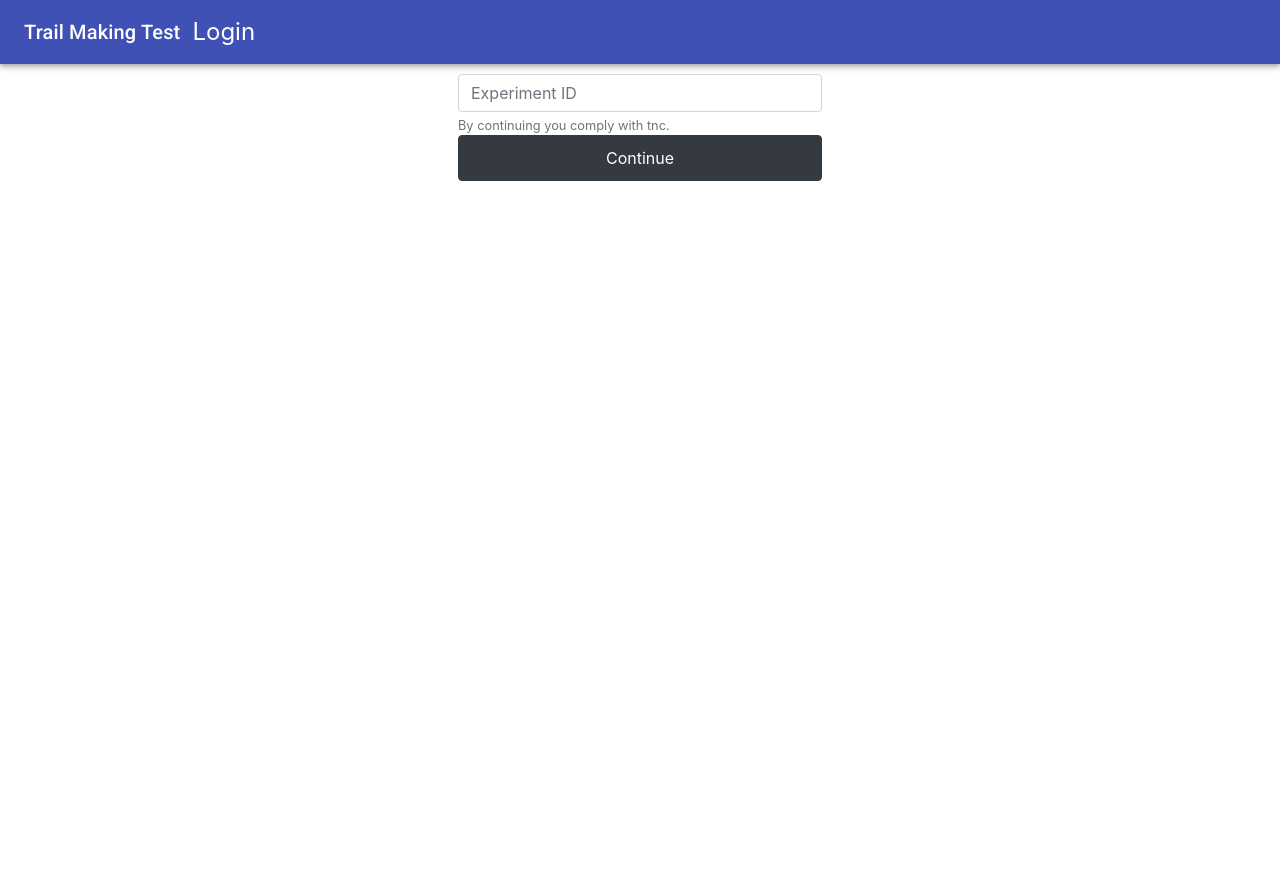
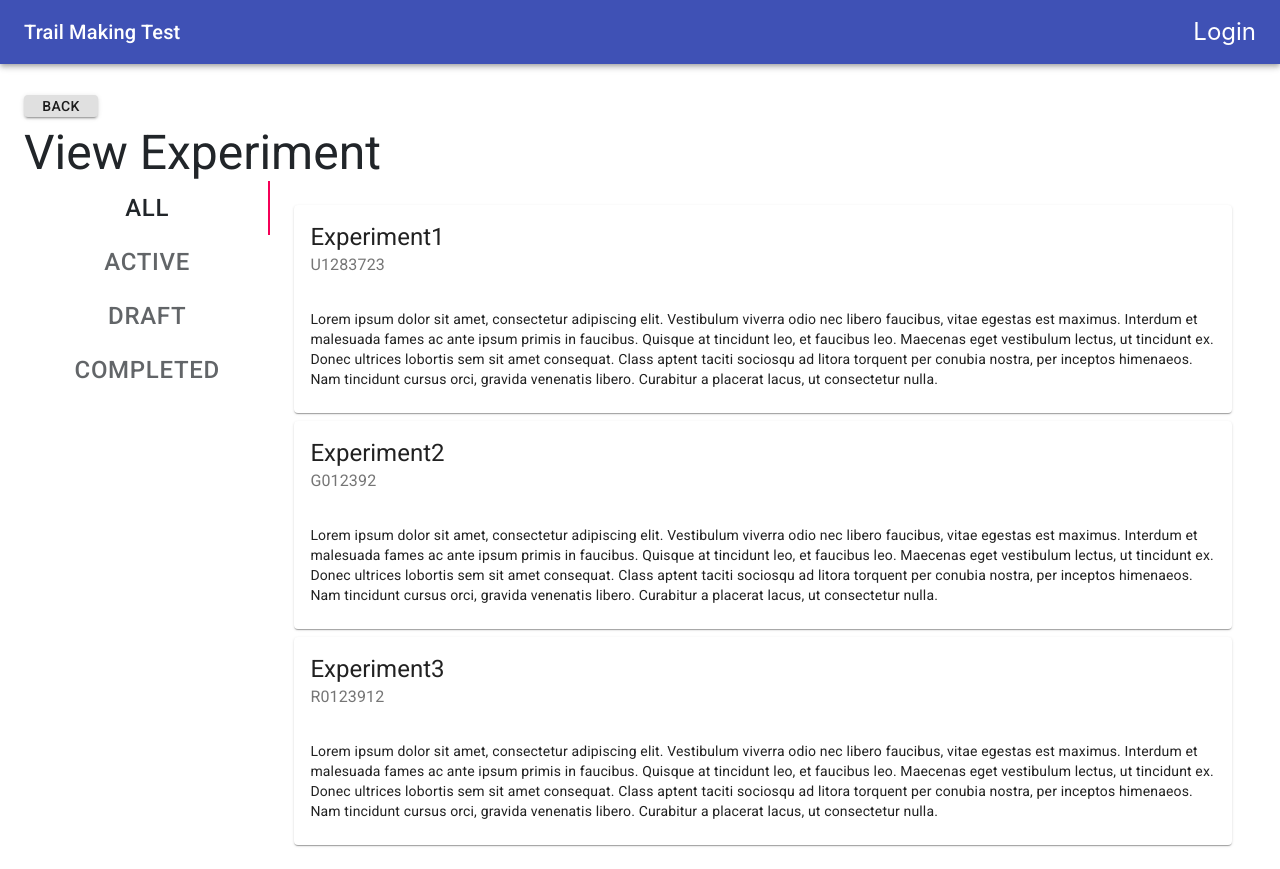
Before and after one commit to kevzzsk/TrailMakingTest, a React (Create React App) app: page / in a window 1280 px wide. Before the commit the page ends 800 px from the top, so only its background shows below. Built offline with nearby package versions, Linux system fonts and the light colour scheme.

Commit message:
Add ViewExperiment Page

```diff
--- a/src/App.css
+++ b/src/App.css
@@ -69,3 +69,33 @@ a.nav-item:active{
 #root{
   height: 100vh;
 }
+
+.vexp-container{
+  display: grid;
+  grid-template-columns: 1fr 4fr ;
+  grid-template-rows: 1fr 1fr 9fr;
+  grid-template-areas:
+  "back ."
+  "title title"
+  "tab tabpanel";
+  height: calc(100% - 64px);
+
+}
+
+.vexp-btn{
+  grid-area: back;
+  width: 30%;
+  height: 60%;
+  align-self: center
+}
+.vexp-title{
+  grid-area: title;
+  align-self: center
+}
+
+.vexp-tabs{
+  grid-area: tab;
+}
+.vexp-tabspanel{
+  grid-area: tabpanel
+}
--- a/src/App.js
+++ b/src/App.js
@@ -1,12 +1,14 @@
 import React, { Component } from 'react';
 import './App.css';
+import { BrowserRouter as Router, Route, Switch } from "react-router-dom";
 
 import ExperimentPage from './components/ExperimentPage'
 import Appbar from './components/Appbar';
 import HomePage from './components/HomePage';
 import CompletionPage from './components/CompletionPage'
 import LoginPage from './components/LoginPage';
-import { BrowserRouter as Router, Route, Switch } from "react-router-dom";
+import ViewExperiment from './components/ViewExperiment'
+
 
 class App extends Component {
 	render() {
@@ -15,7 +17,7 @@ class App extends Component {
 				<div id="bg">
 					<Appbar />
 					<Switch>
-						<Route exact path="/" component={HomePage} />
+						<Route exact path="/" component={ViewExperiment} />
 						<Route path="/experiment" exact component={ExperimentPage} />
 						<Route path="/completion" exact component={CompletionPage} />
 						<Route path="/login" exact component={LoginPage} />
--- a/src/components/Appbar.js
+++ b/src/components/Appbar.js
@@ -9,8 +9,8 @@ class Appbar extends Component  {
                 <AppBar position="static">
                     <Toolbar>
                         <Typography variant="h6">Trail Making Test</Typography>
-                        <Link to={'/login'}>
-                            <IconButton edge="end" color="inherit" className="ml-auto">Login</IconButton>
+                        <Link to={'/login'} className="ml-auto">
+                            <IconButton edge="end" color="inherit">Login</IconButton>
                         </Link>
                     </Toolbar>
                 </AppBar>
--- /dev/null
+++ b/src/components/ExperimentCard.js
@@ -0,0 +1,21 @@
+import React from 'react'
+
+import {Card,CardHeader,CardContent, Typography} from '@material-ui/core'
+
+function ExperimentCard(props) {
+    return (
+        <div>
+            <Card className="m-2">
+                <CardHeader title={props.title} subheader={props.subheader} />
+                <CardContent>
+                    <Typography variant="body2">
+                        {props.description}
+                    </Typography>
+                </CardContent>
+            </Card>
+        </div>
+    )
+}
+
+
+export default ExperimentCard;
--- /dev/null
+++ b/src/components/ViewExperiment.js
@@ -0,0 +1,117 @@
+import React from 'react'
+import PropTypes from 'prop-types';
+import { Tabs, Tab, Typography, Button, Box, makeStyles } from '@material-ui/core'
+import { fontSize } from '@material-ui/system';
+
+import exData from '../template/exData'
+import ExperimentCard from './ExperimentCard'
+
+function TabPanel(props) {
+    const { children, value, index, ...other } = props;
+
+    return (
+        <Typography
+            component="div"
+            role="tabpanel"
+            hidden={value !== index}
+            id={`vertical-tabpanel-${index}`}
+            aria-labelledby={`vertical-tab-${index}`}
+            {...other}
+        >
+            <Box p={2}>{children}</Box>
+        </Typography>
+    );
+}
+
+TabPanel.propTypes = {
+    children: PropTypes.node,
+    index: PropTypes.any.isRequired,
+    value: PropTypes.any.isRequired,
+};
+
+function a11yProps(index) {
+    return {
+        id: `vertical-tab-${index}`,
+        'aria-controls': `vertical-tabpanel-${index}`,
+        style: { fontSize: "24px" }
+    };
+}
+
+
+
+function ViewExperiment() {
+    const [value, setValue] = React.useState(0);
+
+    function handleChange(event, newValue) {
+        setValue(newValue);
+    }
+
+    function genCards(index) {
+        switch (index) {
+            case 0:
+                return exData.Experiments.map((item) => {
+                    return <ExperimentCard title={item.title} subheader={item.experimentID} description={item.description} />
+                });
+                break;
+            case 1:
+                return exData.Experiments.filter((item) => { return item.status === "Active" }).map((item) => {
+                    return <ExperimentCard title={item.title} subheader={item.experimentID} description={item.description} />
+                });
+                break;
+            case 2:
+                return exData.Experiments.filter((item) => { return item.status === "Draft" }).map((item) => {
+                    return <ExperimentCard title={item.title} subheader={item.experimentID} description={item.description} />
+                });
+                break;
+            case 3:
+                return exData.Experiments.filter((item) => { return item.status === "Completed" }).map((item) => {
+                    return <ExperimentCard title={item.title} subheader={item.experimentID} description={item.description} />
+                });
+                break;
+
+            default:
+                return exData.Experiments.map((item) => {
+                    return <ExperimentCard title={item.title} subheader={item.experimentID} description={item.description} />
+                });
+                break;
+        }
+    }
+
+    return (
+        <div className="vexp-container m-4 ">
+            <Button variant="contained" className="vexp-btn">Back</Button>
+            <Typography variant="h3" className="vexp-title">View Experiment</Typography>
+            <Tabs
+                orientation="vertical"
+                variant="scrollable"
+                value={value}
+                onChange={handleChange}
+                aria-label="Vertical tabs example"
+                className="vexp-tabs"
+            >
+                <Tab label="All" {...a11yProps(0)} />
+                <Tab label="Active" {...a11yProps(1)} />
+                <Tab label="Draft" {...a11yProps(2)} />
+                <Tab label="Completed" {...a11yProps(3)} />
+            </Tabs>
+            <div className="vexp-tabspanel">
+                <TabPanel value={value} index={0}>
+                    {genCards(0)}
+                </TabPanel>
+                <TabPanel value={value} index={1}>
+                    {genCards(1)}
+                </TabPanel>
+                <TabPanel value={value} index={2}>
+                    {genCards(2)}
+                </TabPanel>
+                <TabPanel value={value} index={3}>
+                    {genCards(3)}
+                </TabPanel>
+            </div>
+        </div>
+    )
+}
+
+
+
+export default ViewExperiment;
--- /dev/null
+++ b/src/template/exData.js
@@ -0,0 +1,32 @@
+export default{
+    "UserID" : "researcher1",
+    "Experiments":[
+        {
+            "title": "Experiment1",
+            "experimentID": "U1283723",
+            "description": "Lorem ipsum dolor sit amet, consectetur adipiscing elit. Vestibulum viverra odio nec libero faucibus, vitae egestas est maximus. Interdum et malesuada fames ac ante ipsum primis in faucibus. Quisque at tincidunt leo, et faucibus leo. Maecenas eget vestibulum lectus, ut tincidunt ex. Donec ultrices lobortis sem sit amet consequat. Class aptent taciti sociosqu ad litora torquent per conubia nostra, per inceptos himenaeos. Nam tincidunt cursus orci, gravida venenatis libero. Curabitur a placerat lacus, ut consectetur nulla.",
+            "status": "Active",
+            "respondents": 99,
+            "createDate": Date(),
+            "startDate": Date(),
+        },
+        {
+            "title": "Experiment2",
+            "experimentID": "G012392",
+            "description": "Lorem ipsum dolor sit amet, consectetur adipiscing elit. Vestibulum viverra odio nec libero faucibus, vitae egestas est maximus. Interdum et malesuada fames ac ante ipsum primis in faucibus. Quisque at tincidunt leo, et faucibus leo. Maecenas eget vestibulum lectus, ut tincidunt ex. Donec ultrices lobortis sem sit amet consequat. Class aptent taciti sociosqu ad litora torquent per conubia nostra, per inceptos himenaeos. Nam tincidunt cursus orci, gravida venenatis libero. Curabitur a placerat lacus, ut consectetur nulla.",
+            "status": "Draft",
+            "respondents": 0,
+            "createDate": Date(),
+            "startDate": "null",
+        },
+        {
+            "title": "Experiment3",
+            "experimentID": "R0123912",
+            "description": "Lorem ipsum dolor sit amet, consectetur adipiscing elit. Vestibulum viverra odio nec libero faucibus, vitae egestas est maximus. Interdum et malesuada fames ac ante ipsum primis in faucibus. Quisque at tincidunt leo, et faucibus leo. Maecenas eget vestibulum lectus, ut tincidunt ex. Donec ultrices lobortis sem sit amet consequat. Class aptent taciti sociosqu ad litora torquent per conubia nostra, per inceptos himenaeos. Nam tincidunt cursus orci, gravida venenatis libero. Curabitur a placerat lacus, ut consectetur nulla.",
+            "status": "Completed",
+            "respondents": 99,
+            "createDate": Date(),
+            "startDate": Date(),
+        },
+    ]
+}
--- a/src/template/template1.js
+++ b/src/template/template1.js
@@ -68,128 +68,49 @@ export default {
             ]
         },
         {
-            "width": 546,
-            "height": 662,
-            "diameter": 43,
-            "tokens": [{
-                "x": 277,
-                "y": 289,
+            "width": 610,
+	"height": 348,
+	"diameter": 50,
+	"tokens": [
+		{
+			"x": 293,
+			"y": 217,
 			"text": "1"
 		},
 		{
-                "x": 384,
-                "y": 492,
-                "text": "a"
+			"x": 452,
+			"y": 63,
+			"text": "A"
 		},
 		{
-                "x": 198,
-                "y": 472,
+			"x": 577,
+			"y": 237,
 			"text": "2"
 		},
 		{
-                "x": 251,
-                "y": 122,
-                "text": "b"
+			"x": 443,
+			"y": 182,
+			"text": "B"
 		},
 		{
-                "x": 312,
-                "y": 200,
+			"x": 482,
+			"y": 344,
 			"text": "3"
 		},
 		{
-                "x": 384,
-                "y": 342,
-                "text": "c"
+			"x": 131,
+			"y": 327,
+			"text": "C"
 		},
 		{
-                "x": 382,
-                "y": 89,
+			"x": 85,
+			"y": 66,
 			"text": "4"
 		},
 		{
-                "x": 463,
-                "y": 100,
-                "text": "d"
-            },
-            {
-                "x": 462,
-                "y": 384,
-                "text": "5"
-            },
-            {
-                "x": 427,
-                "y": 545,
-                "text": "e"
-            },
-            {
-                "x": 296,
-                "y": 525,
-                "text": "6"
-            },
-            {
-                "x": 162,
-                "y": 589,
-                "text": "f"
-            },
-            {
-                "x": 128,
-                "y": 293,
-                "text": "7"
-            },
-            {
-                "x": 84,
-                "y": 375,
-                "text": "g"
-            },
-            {
-                "x": 65,
-                "y": 38,
-                "text": "8"
-            },
-            {
-                "x": 146,
-                "y": 180,
-                "text": "h"
-            },
-            {
-                "x": 145,
-                "y": 84,
-                "text": "9"
-            },
-            {
-                "x": 337,
-                "y": 29,
-                "text": "i"
-            },
-            {
-                "x": 506,
-                "y": 38,
-                "text": "10"
-            },
-            {
-                "x": 479,
-                "y": 447,
-                "text": "j"
-            },
-            {
-                "x": 505,
-                "y": 605,
-                "text": "11"
-            },
-            {
-                "x": 40,
-                "y": 618,
-                "text": "k"
-            },
-            {
-                "x": 31,
-                "y": 322,
-                "text": "12"
-            },
-            {
-                "x": 92,
-                "y": 491,
-                "text": "l"
+			"x": 277,
+			"y": 85,
+			"text": "D"
 		}
 	]
         }
```
Lines whose indentation alone changed are shown as unchanged.
